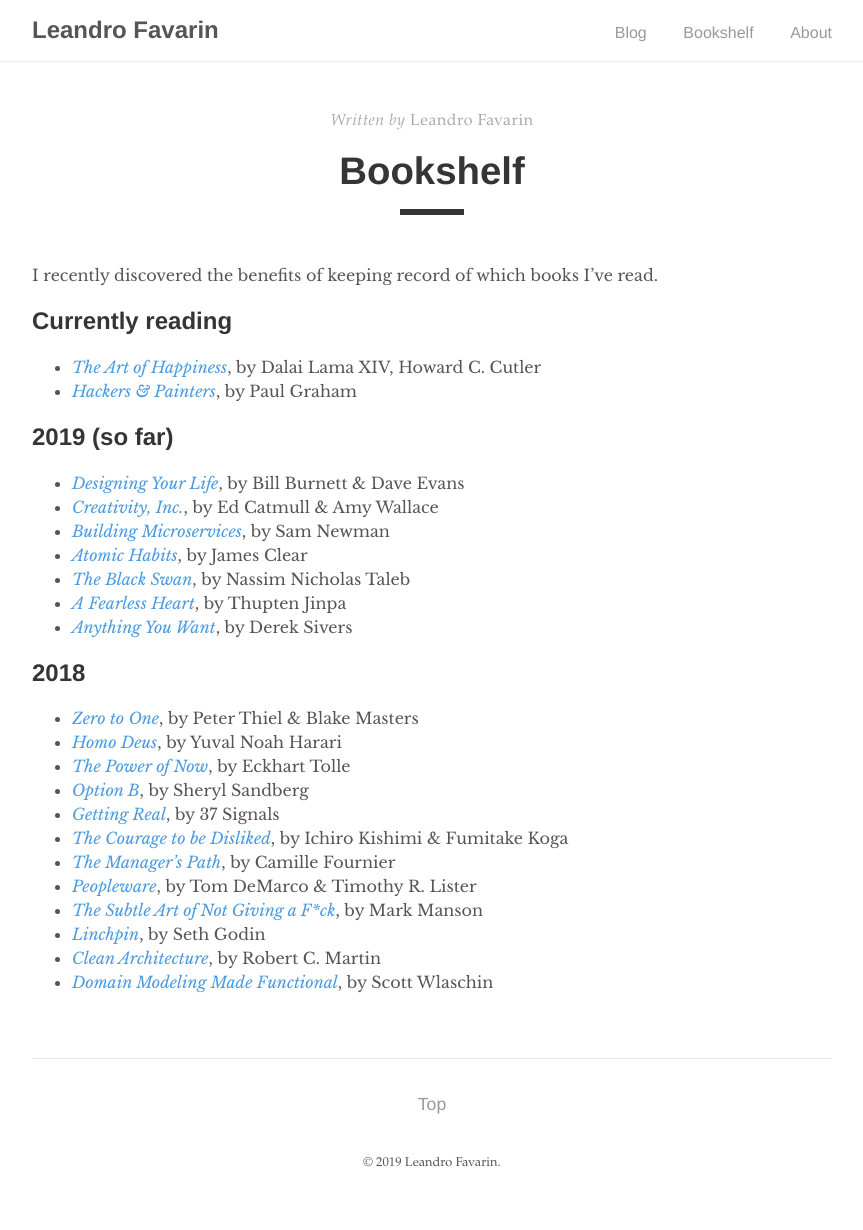
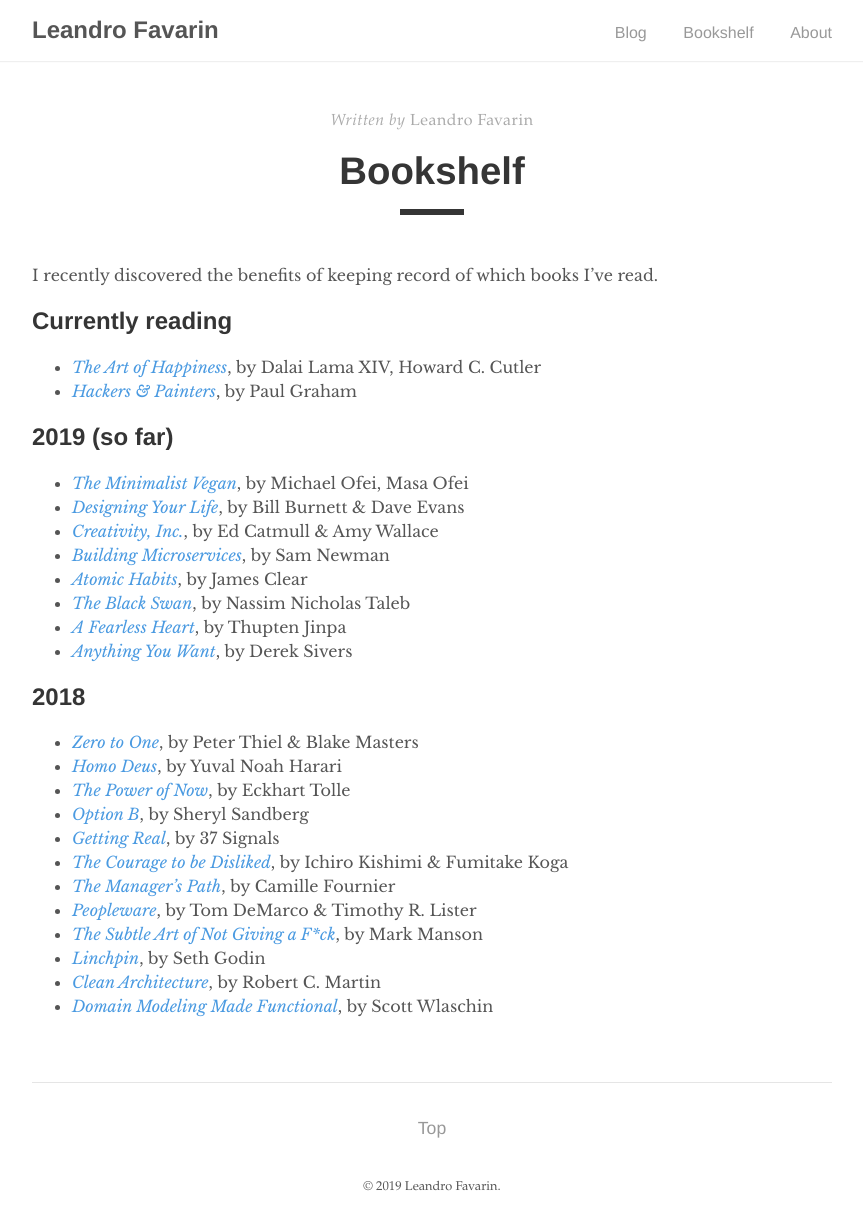
Before and after one commit to leandrofavarin/leandrofavarin.github.io, a Jekyll site: the page built from _pages/bookshelf.md, in a window 1280 px wide. Shown: the whole page, without its empty margins (208-1071 px from the left). Built offline with Jekyll 4.4.1, drawn with Linux system fonts in a browser that asks for light colours; before the commit the page ends 1206 px from its top, so only the background shows below that.

Commit message:
Add The Minimalist Vegan

```diff
--- a/_pages/bookshelf.md
+++ b/_pages/bookshelf.md
@@ -13,6 +13,7 @@ I recently discovered the benefits of keeping record of which books I've read.
 
 ## 2019 (so far)
 
+* [_The Minimalist Vegan_](https://www.goodreads.com/book/show/37684597), by Michael Ofei,  Masa Ofei
 * [_Designing Your Life_](https://www.goodreads.com/book/show/26046333), by Bill Burnett & Dave Evans
 * [_Creativity, Inc._](https://www.goodreads.com/book/show/18077903), by Ed Catmull & Amy Wallace
 * [_Building Microservices_](https://www.goodreads.com/book/show/22512931), by Sam Newman
```
